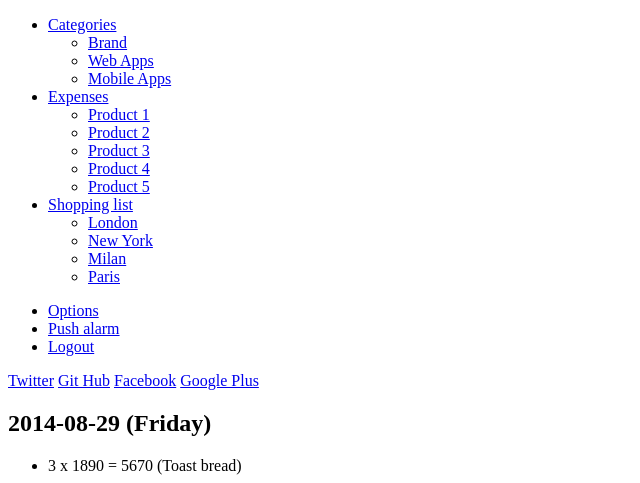
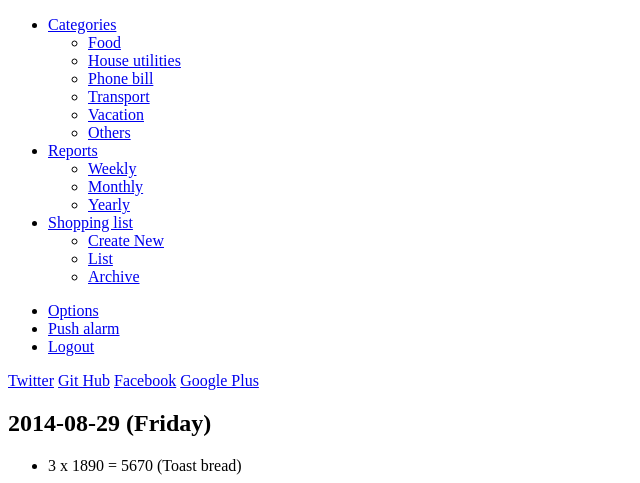
Before and after one commit to muminoff/oh-my-wallet, a Django app: page / in a window 1280 px wide. Shown: the part 121-604 px from the top of the page, without its empty margins (0-640 px from the left). Run offline with Django 3.2, Linux system fonts and the light colour scheme; data comes from the database, SQL or seed files in the repository; some libraries are stand-ins or nearby versions.

Commit message:
Menu change

```diff
--- a/core/views.py
+++ b/core/views.py
@@ -5,6 +5,7 @@ from core.models import Category, Expense
 
 def all_expenses(request):
     context = {
-        'all_expenses': Expense.objects.all()
+        'all_expenses': Expense.objects.all(),
+        'all_categories': Category.objects.all()
     }
     return render(request, 'all_expenses.html', context)
--- a/templates/nav.html
+++ b/templates/nav.html
@@ -3,30 +3,27 @@
   <li class="item-has-children">
   <a href="#0">Categories</a>
   <ul class="sub-menu">
-    <li><a href="#0">Brand</a></li>
-    <li><a href="#0">Web Apps</a></li>
-    <li><a href="#0">Mobile Apps</a></li>
+    {% for category in all_categories %}
+    <li><a href="#0">{{ category.name }}</a></li>
+    {% endfor %}
   </ul>
   </li>
 
   <li class="item-has-children">
-  <a href="#0">Expenses</a>
+  <a href="#0">Reports</a>
   <ul class="sub-menu">
-    <li><a href="#0">Product 1</a></li>
-    <li><a href="#0">Product 2</a></li>
-    <li><a href="#0">Product 3</a></li>
-    <li><a href="#0">Product 4</a></li>
-    <li><a href="#0">Product 5</a></li>
+    <li><a href="#0">Weekly</a></li>
+    <li><a href="#0">Monthly</a></li>
+    <li><a href="#0">Yearly</a></li>
   </ul>
   </li>
 
   <li class="item-has-children">
   <a href="#0">Shopping list</a>
   <ul class="sub-menu">
-    <li><a href="#0">London</a></li>
-    <li><a href="#0">New York</a></li>
-    <li><a href="#0">Milan</a></li>
-    <li><a href="#0">Paris</a></li>
+    <li><a href="#0">Create New</a></li>
+    <li><a href="#0">List</a></li>
+    <li><a href="#0">Archive</a></li>
   </ul>
   </li>
 </ul>
```
